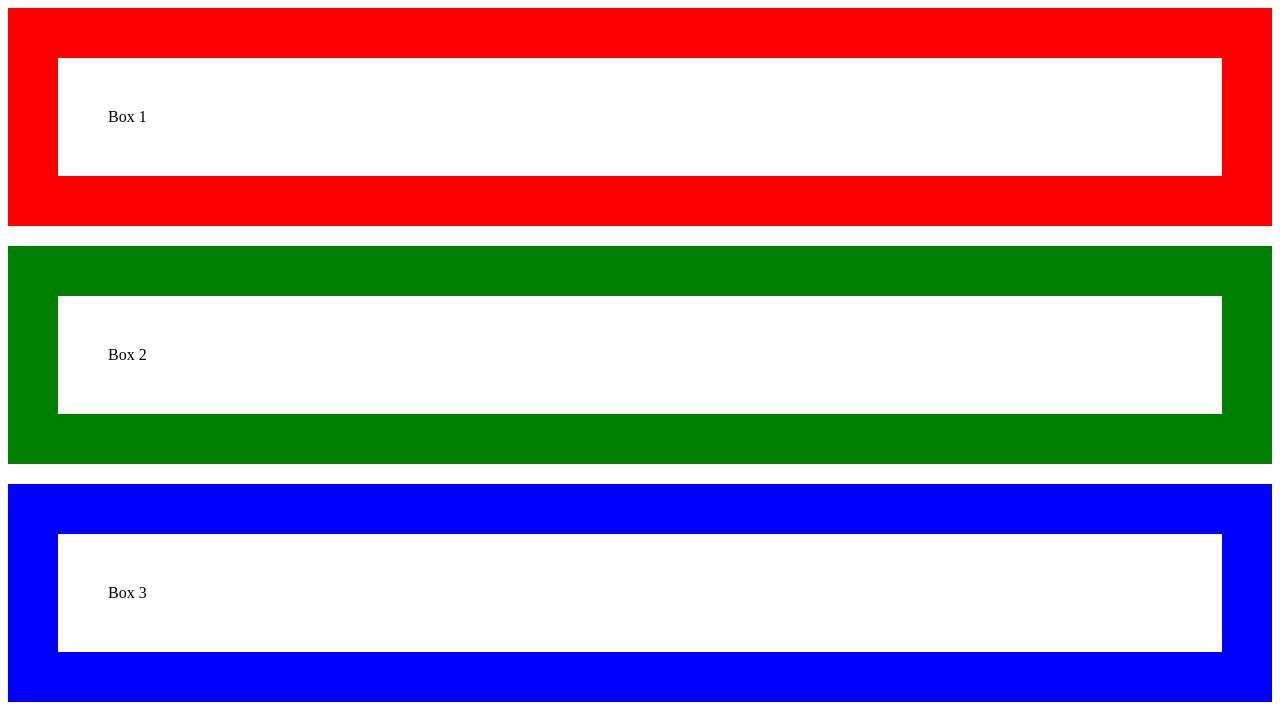
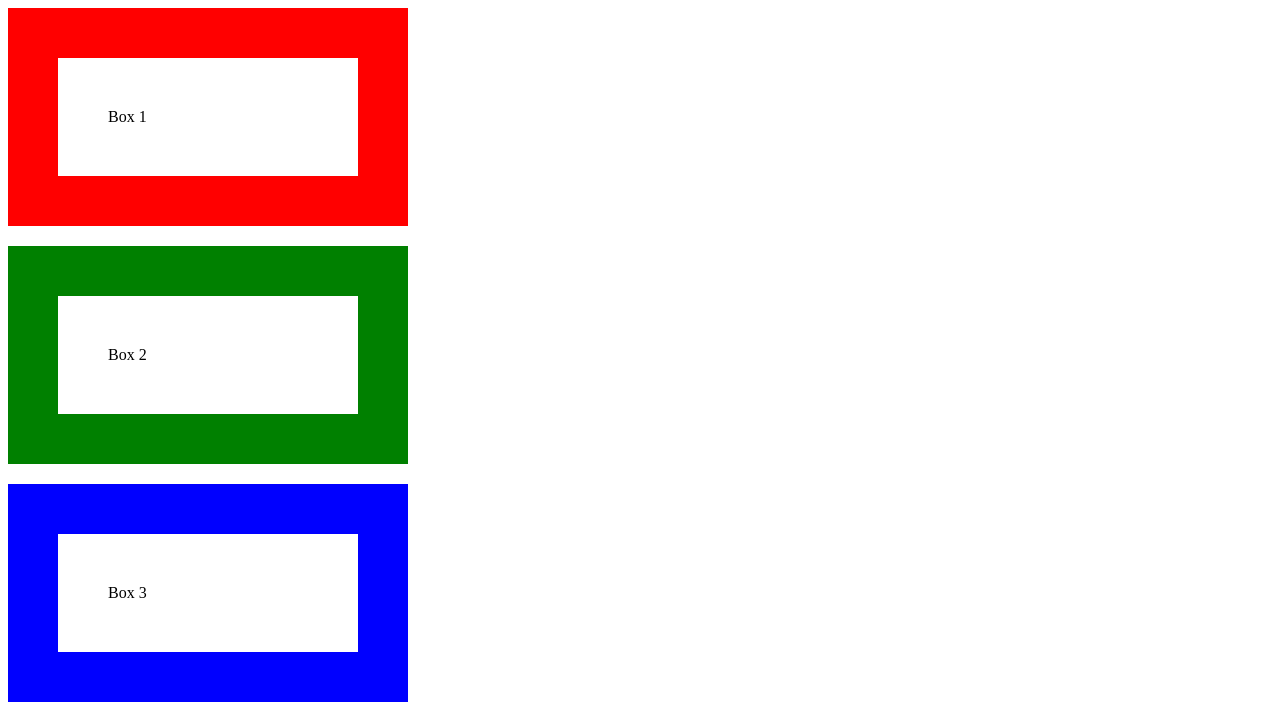
Before and after one commit to jinhwi-mun/html-day2, a plain HTML site: page index.html in a window 1280 px wide. Shown: the top 720 px of the page. Drawn offline with Linux system fonts and the light colour scheme.

Commit message:
second commit

```diff
--- a/style.css
+++ b/style.css
@@ -1,6 +1,6 @@
 .box {
 border:50px solid red;
-wideth:200px;
+width:200px;
 padding:50px;
 margin-bottom:20px;
 }
```
